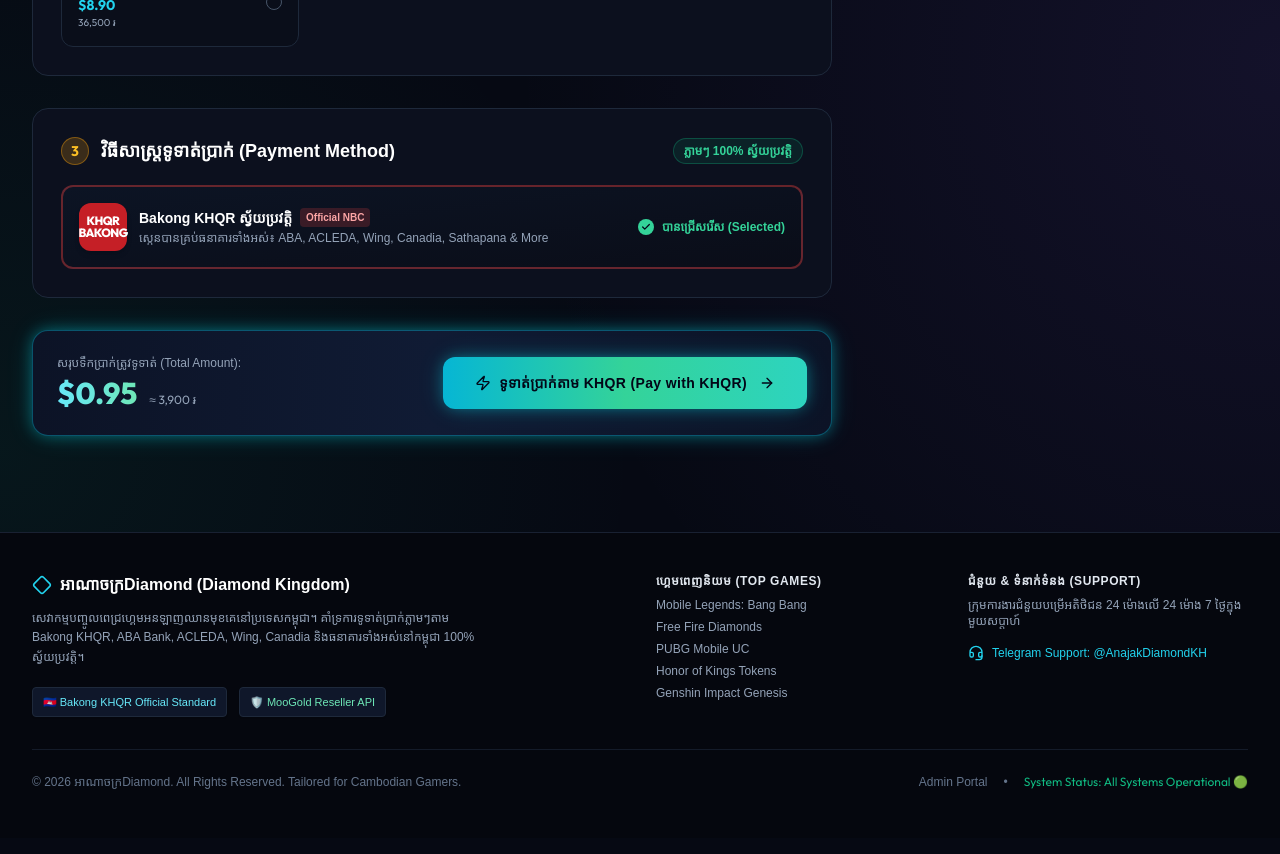
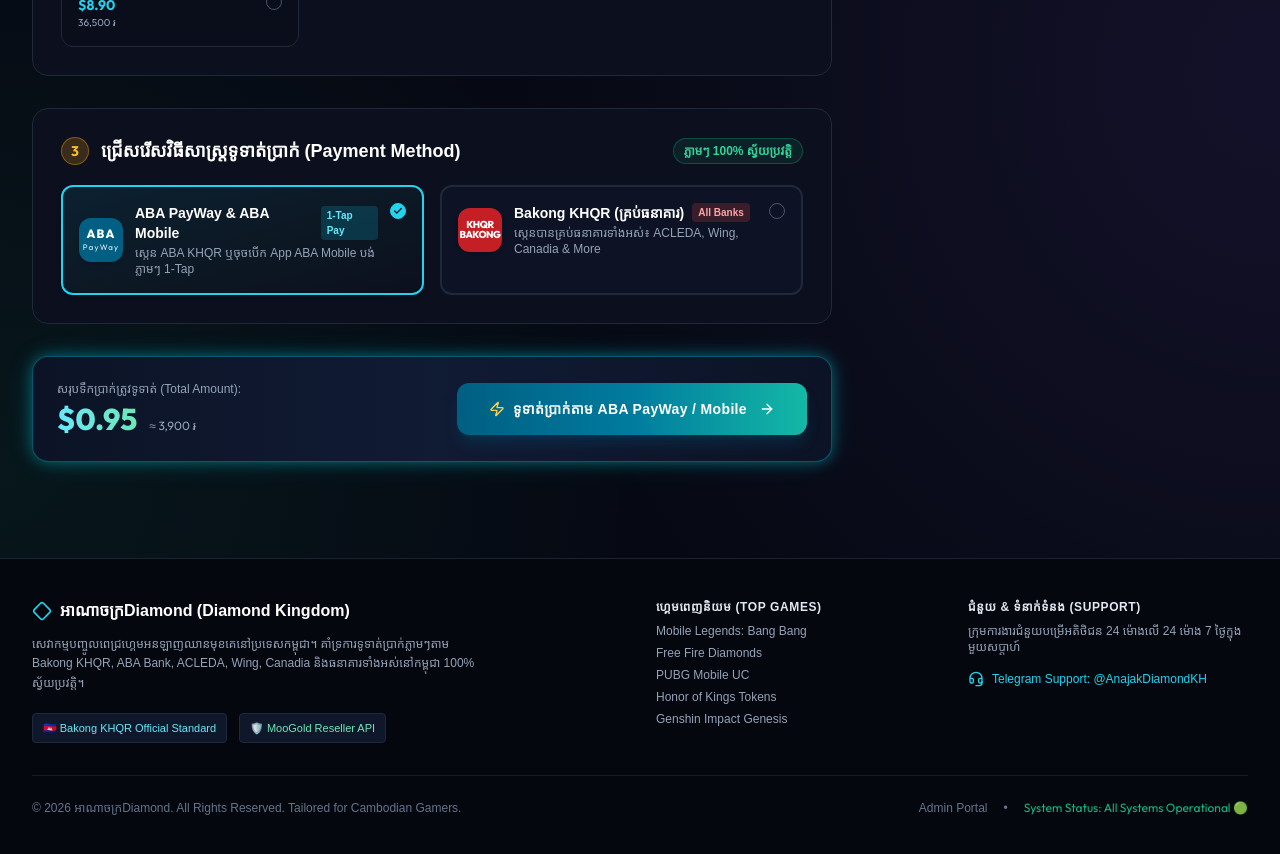
Before and after one commit to Sarak-creator/adm, a Next.js app: page /games/free-fire in a window 1280 px wide. Shown: the part 1100-1954 px from the top of the page. Built offline with nearby package versions, Linux system fonts and the light colour scheme; no server answers; the database is empty; a web font is replaced by a local one.

Commit message:
feat: add dedicated ABA PayWay selection card and branded modal banner

```diff
--- a/app/api/orders/create/route.ts
+++ b/app/api/orders/create/route.ts
@@ -11,6 +11,7 @@ const createOrderSchema = z.object({
   inGameZoneId: z.string().optional().nullable(),
   inGameNickname: z.string().optional().nullable(),
   currency: z.enum(["USD", "KHR"]).default("USD"),
+  paymentMethod: z.enum(["ABA", "BAKONG"]).default("ABA"),
 });
 
 export async function POST(req: NextRequest) {
@@ -28,7 +29,7 @@ export async function POST(req: NextRequest) {
       );
     }
 
-    const { gameSlug, packageId, inGameUserId, inGameZoneId, inGameNickname, currency } =
+    const { gameSlug, packageId, inGameUserId, inGameZoneId, inGameNickname, currency, paymentMethod } =
       parseResult.data;
 
     // 1. Verify Game and Package exist in cached DB
@@ -51,13 +52,14 @@ export async function POST(req: NextRequest) {
     // 2. Generate Unique Order Number
     const orderNumber = generateOrderNumber();
 
-    // 3. Attempt dynamic ABA PayWay QR creation first (with official ABA KHQR & Mobile Deeplink)
+    // 3. Generate QR based on chosen paymentMethod
     let qrCodeString = "";
     let qrCodeDataUrl = "";
     let abapayDeeplink: string | undefined;
     let appCheckoutUrl: string | undefined;
     const expiresAt = new Date(Date.now() + 5 * 60 * 1000);
 
+    if (paymentMethod === "ABA") {
       try {
         const { createPaywayPurchase } = await import("@/lib/aba-payway");
         const paywayRes = await createPaywayPurchase({
@@ -81,8 +83,9 @@ export async function POST(req: NextRequest) {
       } catch (abaErr) {
         console.warn("ABA PayWay call failed, falling back to local Bakong KHQR:", abaErr);
       }
+    }
 
-    // If ABA PayWay not configured or failed, fallback to local Bakong KHQR generator
+    // If Bakong chosen or ABA PayWay fallback triggered:
     if (!qrCodeString || !qrCodeDataUrl) {
       const khqrResult = await createDynamicKHQR({
         orderNumber,
--- a/components/topup-form.tsx
+++ b/components/topup-form.tsx
@@ -38,6 +38,7 @@ export function TopupForm({ game }: TopupFormProps) {
     game.packages[0]?.id || ""
   );
   const [currency, setCurrency] = useState<"USD" | "KHR">("USD");
+  const [paymentMethod, setPaymentMethod] = useState<"ABA" | "BAKONG">("ABA");
 
   // Verification State
   const [isVerifying, setIsVerifying] = useState(false);
@@ -169,6 +170,7 @@ export function TopupForm({ game }: TopupFormProps) {
           inGameZoneId: game.hasZoneId ? zoneId.trim() : null,
           inGameNickname: verifiedName || null,
           currency,
+          paymentMethod,
         }),
       });
 
@@ -533,7 +535,7 @@ export function TopupForm({ game }: TopupFormProps) {
       </section>
 
       {/* ========================================================= */}
-      {/* STEP 3: Payment Method (Bakong KHQR) */}
+      {/* STEP 3: Payment Method Selection */}
       {/* ========================================================= */}
       <section className="rounded-2xl p-4 sm:p-6 lg:p-7 bg-white dark:bg-[#0c101e] border border-slate-200 dark:border-slate-800 shadow-sm dark:shadow-none">
         <div className="flex items-center justify-between mb-4 sm:mb-5">
@@ -542,7 +544,7 @@ export function TopupForm({ game }: TopupFormProps) {
               3
             </span>
             <h2 className="text-sm sm:text-base lg:text-lg font-bold text-slate-900 dark:text-white">
-              វិធីសាស្ត្រទូទាត់ប្រាក់ (Payment Method)
+              ជ្រើសរើសវិធីសាស្ត្រទូទាត់ប្រាក់ (Payment Method)
             </h2>
           </div>
           <span className="px-2 sm:px-2.5 py-0.5 sm:py-1 rounded-full bg-emerald-500/10 border border-emerald-500/30 text-emerald-600 dark:text-emerald-400 text-[10px] sm:text-xs font-semibold">
@@ -550,32 +552,94 @@ export function TopupForm({ game }: TopupFormProps) {
           </span>
         </div>
 
-        <div className="p-3.5 sm:p-4 rounded-xl bg-gradient-to-br from-rose-50 to-white dark:from-[#0c1424] dark:to-[#0a0d18] border-2 border-red-400/50 dark:border-red-500/40 relative overflow-hidden shadow-sm dark:shadow-none">
-          <div className="flex flex-col sm:flex-row items-start sm:items-center justify-between gap-3 sm:gap-4">
+        <div className="grid grid-cols-1 md:grid-cols-2 gap-3 sm:gap-4">
+          {/* OPTION 1: ABA PayWay & ABA Mobile */}
+          <div
+            onClick={() => setPaymentMethod("ABA")}
+            className={`cursor-pointer p-4 rounded-xl border-2 transition-all relative overflow-hidden ${
+              paymentMethod === "ABA"
+                ? "bg-gradient-to-br from-cyan-500/10 via-teal-500/5 to-transparent border-[#005f82] dark:border-cyan-400 shadow-md"
+                : "bg-slate-50 dark:bg-slate-900/50 border-slate-200 dark:border-slate-800 hover:border-slate-300 dark:hover:border-slate-700"
+            }`}
+          >
+            <div className="flex items-start justify-between gap-3">
               <div className="flex items-center gap-3">
-              <div className="w-10 h-10 sm:w-12 sm:h-12 rounded-xl bg-[#c51f26] flex items-center justify-center text-white font-display font-black text-[10px] sm:text-xs shadow-md p-1 flex-shrink-0">
+                <div className="w-11 h-11 rounded-xl bg-[#005f82] flex items-center justify-center text-white font-display font-black text-xs shadow-md p-1 flex-shrink-0">
+                  <span className="tracking-widest text-center leading-none">ABA<br /><span className="text-[8px] font-normal opacity-90">PayWay</span></span>
+                </div>
+                <div>
+                  <div className="flex items-center gap-2">
+                    <h3 className="text-xs sm:text-sm font-bold text-slate-900 dark:text-white">
+                      ABA PayWay & ABA Mobile
+                    </h3>
+                    <span className="text-[9px] sm:text-[10px] px-1.5 py-0.5 rounded bg-cyan-500/20 text-[#005f82] dark:text-cyan-300 font-bold">
+                      1-Tap Pay
+                    </span>
+                  </div>
+                  <p className="text-[11px] sm:text-xs text-slate-600 dark:text-slate-400 mt-0.5">
+                    ស្កេន ABA KHQR ឬចុចបើក App ABA Mobile បង់ភ្លាមៗ 1-Tap
+                  </p>
+                </div>
+              </div>
+
+              <div className="flex items-center gap-1 flex-shrink-0">
+                <div
+                  className={`w-4 h-4 rounded-full border flex items-center justify-center transition-colors ${
+                    paymentMethod === "ABA"
+                      ? "border-cyan-500 dark:border-cyan-400 bg-cyan-500 dark:bg-cyan-400"
+                      : "border-slate-300 dark:border-slate-600 bg-transparent"
+                  }`}
+                >
+                  {paymentMethod === "ABA" && (
+                    <Check className="w-2.5 h-2.5 text-white dark:text-slate-950 stroke-[3]" />
+                  )}
+                </div>
+              </div>
+            </div>
+          </div>
+
+          {/* OPTION 2: Bakong KHQR (All Banks) */}
+          <div
+            onClick={() => setPaymentMethod("BAKONG")}
+            className={`cursor-pointer p-4 rounded-xl border-2 transition-all relative overflow-hidden ${
+              paymentMethod === "BAKONG"
+                ? "bg-gradient-to-br from-rose-500/10 via-red-500/5 to-transparent border-[#c51f26] dark:border-red-400 shadow-md"
+                : "bg-slate-50 dark:bg-slate-900/50 border-slate-200 dark:border-slate-800 hover:border-slate-300 dark:hover:border-slate-700"
+            }`}
+          >
+            <div className="flex items-start justify-between gap-3">
+              <div className="flex items-center gap-3">
+                <div className="w-11 h-11 rounded-xl bg-[#c51f26] flex items-center justify-center text-white font-display font-black text-[10px] shadow-md p-1 flex-shrink-0">
                   <span className="tracking-tighter text-center leading-none">KHQR<br />BAKONG</span>
                 </div>
                 <div>
                   <div className="flex items-center gap-2">
                     <h3 className="text-xs sm:text-sm font-bold text-slate-900 dark:text-white">
-                    Bakong KHQR ស្វ័យប្រវត្តិ
+                      Bakong KHQR (គ្រប់ធនាគារ)
                     </h3>
                     <span className="text-[9px] sm:text-[10px] px-1.5 py-0.5 rounded bg-red-500/20 text-red-700 dark:text-red-300 font-bold">
-                    Official NBC
+                      All Banks
                     </span>
                   </div>
                   <p className="text-[11px] sm:text-xs text-slate-600 dark:text-slate-400 mt-0.5">
-                  ស្កេនបានគ្រប់ធនាគារទាំងអស់៖ ABA, ACLEDA, Wing, Canadia, Sathapana & More
+                    ស្កេនបានគ្រប់ធនាគារទាំងអស់៖ ACLEDA, Wing, Canadia & More
                   </p>
                 </div>
               </div>
 
-            <div className="flex items-center gap-2 self-end sm:self-center">
-              <div className="w-4 h-4 rounded-full bg-emerald-500 dark:bg-emerald-400 flex items-center justify-center flex-shrink-0">
+              <div className="flex items-center gap-1 flex-shrink-0">
+                <div
+                  className={`w-4 h-4 rounded-full border flex items-center justify-center transition-colors ${
+                    paymentMethod === "BAKONG"
+                      ? "border-red-500 dark:border-red-400 bg-red-500 dark:bg-red-400"
+                      : "border-slate-300 dark:border-slate-600 bg-transparent"
+                  }`}
+                >
+                  {paymentMethod === "BAKONG" && (
                     <Check className="w-2.5 h-2.5 text-white dark:text-slate-950 stroke-[3]" />
+                  )}
                 </div>
-              <span className="text-[11px] sm:text-xs font-bold text-emerald-600 dark:text-emerald-400">បានជ្រើសរើស (Selected)</span>
+              </div>
             </div>
           </div>
         </div>
@@ -615,17 +679,25 @@ export function TopupForm({ game }: TopupFormProps) {
           type="button"
           onClick={handleOpenCheckout}
           disabled={isSubmitting || !selectedPackage}
-          className="w-full md:w-auto px-6 sm:px-8 py-3.5 sm:py-4 rounded-xl bg-gradient-to-r from-cyan-500 via-emerald-400 to-teal-400 hover:from-cyan-400 hover:to-emerald-300 text-slate-950 font-bold text-xs sm:text-sm tracking-wide shadow-neon-cyan hover:scale-[1.02] active:scale-95 transition-all flex items-center justify-center gap-2 group disabled:opacity-50 disabled:cursor-not-allowed"
+          className={`w-full md:w-auto px-6 sm:px-8 py-3.5 sm:py-4 rounded-xl text-white font-bold text-xs sm:text-sm tracking-wide shadow-lg hover:scale-[1.02] active:scale-95 transition-all flex items-center justify-center gap-2 group disabled:opacity-50 disabled:cursor-not-allowed ${
+            paymentMethod === "ABA"
+              ? "bg-gradient-to-r from-[#005f82] via-[#007b9e] to-teal-500 hover:from-[#004d6b] hover:to-teal-400 shadow-[#005f82]/30"
+              : "bg-gradient-to-r from-red-600 via-rose-500 to-red-700 hover:from-red-500 hover:to-rose-600 shadow-red-500/30"
+          }`}
         >
           {isSubmitting ? (
             <>
-              <RotateCw className="w-4 h-4 animate-spin text-slate-950 flex-shrink-0" />
+              <RotateCw className="w-4 h-4 animate-spin text-white flex-shrink-0" />
               <span>កំពុងបង្កើត QR Code...</span>
             </>
           ) : (
             <>
-              <Zap className="w-4 h-4 text-slate-950 group-hover:animate-bounce flex-shrink-0" />
-              <span>ទូទាត់ប្រាក់តាម KHQR (Pay with KHQR)</span>
+              <Zap className="w-4 h-4 text-amber-300 group-hover:animate-bounce flex-shrink-0" />
+              <span>
+                {paymentMethod === "ABA"
+                  ? "ទូទាត់ប្រាក់តាម ABA PayWay / Mobile"
+                  : "ទូទាត់ប្រាក់តាម Bakong KHQR"}
+              </span>
               <ArrowRight className="w-4 h-4 ml-1 group-hover:translate-x-1 transition-transform flex-shrink-0" />
             </>
           )}
@@ -685,12 +757,18 @@ export function TopupForm({ game }: TopupFormProps) {
       {showQRModal && activeOrder && (
         <div className="fixed inset-0 z-50 flex items-center justify-center p-3 sm:p-4 bg-black/80 backdrop-blur-md animate-fadeIn">
           <div className="bg-white dark:bg-[#0b101d] border border-cyan-500/40 rounded-2xl sm:rounded-3xl max-w-md w-full p-4 sm:p-6 shadow-2xl relative space-y-4 sm:space-y-5 overflow-hidden max-h-[92vh] overflow-y-auto">
-            {/* Top Red KHQR Banner */}
-            <div className="relative -mx-4 sm:-mx-6 -mt-4 sm:-mt-6 bg-[#d32f2f] text-white py-2.5 sm:py-3 px-4 sm:px-6 flex items-center justify-between shadow-md">
+            {/* Top Payment Gateway Banner */}
+            <div
+              className={`relative -mx-4 sm:-mx-6 -mt-4 sm:-mt-6 text-white py-2.5 sm:py-3 px-4 sm:px-6 flex items-center justify-between shadow-md ${
+                paymentMethod === "ABA"
+                  ? "bg-gradient-to-r from-[#005f82] to-[#007b9e]"
+                  : "bg-[#d32f2f]"
+              }`}
+            >
               <div className="flex items-center gap-2">
                 <QrCode className="w-5 h-5 text-white flex-shrink-0" />
                 <span className="font-display font-extrabold text-xs sm:text-sm tracking-wider uppercase">
-                  Bakong KHQR
+                  {paymentMethod === "ABA" ? "ABA PayWay (ABA Mobile KHQR)" : "Bakong KHQR (All Banks)"}
                 </span>
               </div>
               <button
@@ -729,8 +807,10 @@ export function TopupForm({ game }: TopupFormProps) {
                   unoptimized
                 />
               </div>
-              <div className="text-[11px] font-bold text-slate-800 tracking-wider mt-2 font-display uppercase">
-                ANAJAK DIAMOND • PHNOM PENH
+              <div className="text-[11px] font-bold text-slate-800 tracking-wider mt-2 font-display uppercase text-center">
+                {paymentMethod === "ABA"
+                  ? "ABA PAYWAY KHQR • ស្កេនបានគ្រប់ធនាគារ"
+                  : "BAKONG KHQR • ANAJAK DIAMOND"}
               </div>
             </div>
 
```
Lines whose indentation alone changed are shown as unchanged.
